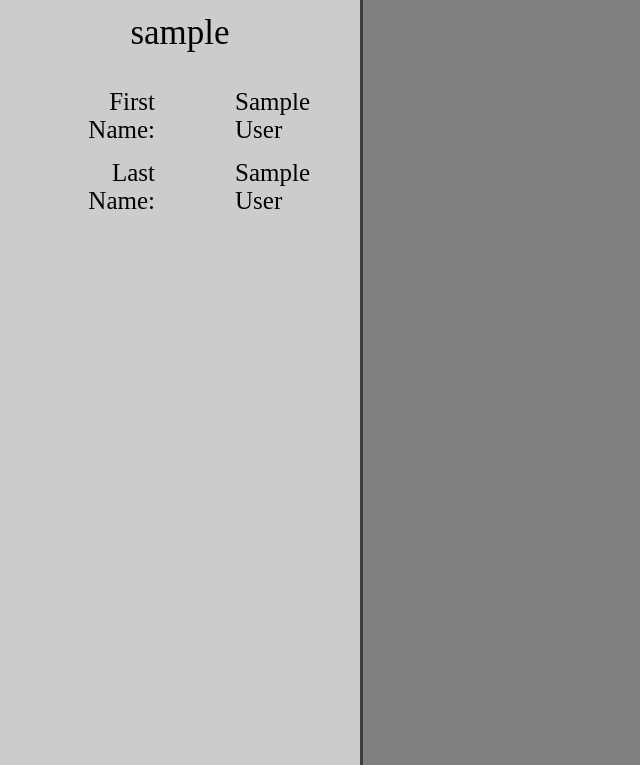
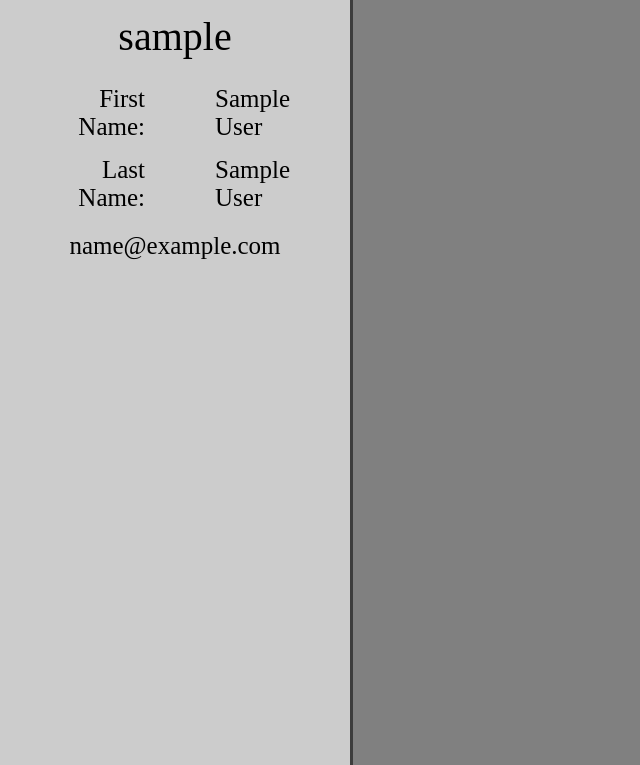
Before and after one commit to losel92/PhpSocialMedia, a PHP site: page / in a window 1280 px wide. Shown: the part 288-1053 px from the top of the page, without its empty margins (0-640 px from the left). Run offline with PHP 8.4, Linux system fonts and the light colour scheme; the visitor is signed in with stand-in values (Sample User, id 1).

Commit message:
Picture upload form created, email added to the user info section

```diff
--- a/includes/dbconnect.inc.php
+++ b/includes/dbconnect.inc.php
@@ -3,7 +3,7 @@
 	$dbhost = "localhost";
 	$dbuser = "root";
 	$dbpass = "";
-	$db = "loginsystemphp";
+	$db = "login_system";
 	$conn = new mysqli($dbhost, $dbuser, $dbpass, $db) or die("Connect failed: %s\n". $conn -> error);
 
 	return $conn;
--- a/loggedin.index.php
+++ b/loggedin.index.php
@@ -1,18 +1,36 @@
+<div class="form-wrapper" id="pic-form-popup-wrapper">
+<form class="form-popup" id="select-pic-form" method="post" action="upload.php" enctype="multipart/form-data">
+		<h1><span>Upload a new profile picture!</span></h1>
+		<h3><span>OBS: The file must be either .png or .jpg and 600x600</span></h3>
+		<input type="file" name="profile_pic">
+		<input type="submit">
+</form>
+
+<button onclick="hideForm('pic-form-popup-wrapper')">Cancel</button>
+
+</div>
+
 <div id="profile-page-wrapper">
+	<div class="profile-column">
+		<img src="<?php echo $_SESSION['profilePic'] ?>" class="profile-column-photo" onclick="showForm('pic-form-popup-wrapper')">
+		<p class="profile-column-big"><?php echo $_SESSION['username']; ?></p>
 
-	<div class="profile-column">
-		<img src="<?php echo $_SESSION['profilePic'] ?>" class="profile-column-photo">
-		<p class="profile-column-username"><?php echo $_SESSION['username'] ?></p>
 		<div class="profile-column-name-container">
 			<div class="row1">
 				<p class="profile-column-name1">First Name:</p>
 				<p class="profile-column-name1">Last Name:</p>
 			</div>
 			<div class="row1">
-				<p class="profile-column-name2"><?php echo $_SESSION['firstName'] ?></p>
-				<p class="profile-column-name2"><?php echo $_SESSION['lastName'] ?></p>
+				<p class="profile-column-name2"><?php echo $_SESSION['firstName']; ?></p>
+				<p class="profile-column-name2"><?php echo $_SESSION['lastName']; ?></p>
 			</div>
 		</div>
+
+		<p class="profile-column-email">
+			<a href="mailto:person@email.com" class="red-link">
+				<?php echo $_SESSION['email']; ?>
+			</a>
+		</p>
 	</div>
 
 	<div class="profile-posts-div">
--- a/script.js
+++ b/script.js
@@ -0,0 +1,7 @@
+function showForm(form){
+	document.getElementById(form).style.display = "block";
+}
+
+function hideForm(form){
+	document.getElementById(form).style.display = "none";
+}
--- a/signup.php
+++ b/signup.php
@@ -49,5 +49,5 @@
 
 </main>
 
-
+<div style="height: 700px; width: 100%;"></div>
 <?php require 'footer.php'; ?>
--- a/style.css
+++ b/style.css
@@ -255,9 +258,14 @@
 	margin-top: 35px;
 }
 
-.profile-column-username{
-	font-size: 35px;
-	margin: 10px;
+.profile-column-photo:hover{
+	cursor: pointer;
+}
+
+.profile-column-big{
+	font-size: 40px;
+	margin-top: 10px;
+	margin-bottom: 0px;
 }
 
 .row1{
@@ -274,14 +282,19 @@
 
 .profile-column-name2{
 	text-align: left;
-	margin-left: 45px;
+	margin-left: 35px;
 	margin-bottom: -10px;
 }
 
 .profile-column-name-container{
 	display: flex;
-	margin-left: 20px;
+	margin-left: 10px;
 
+}
+
+.profile-column-email{
+	font-size: 25px;
+	margin: 30px;
 }
 
 
```
Also changed, not shown: other parts of style.css (+41 -0 lines).
